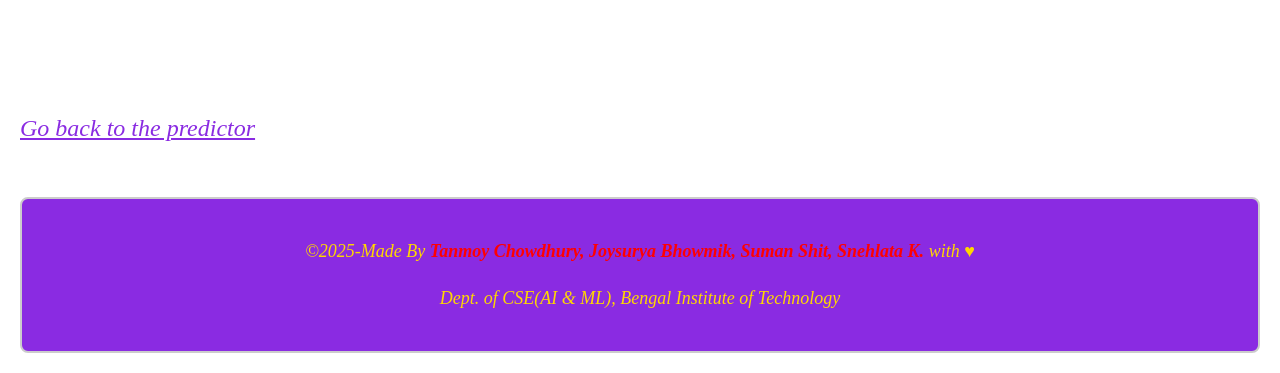
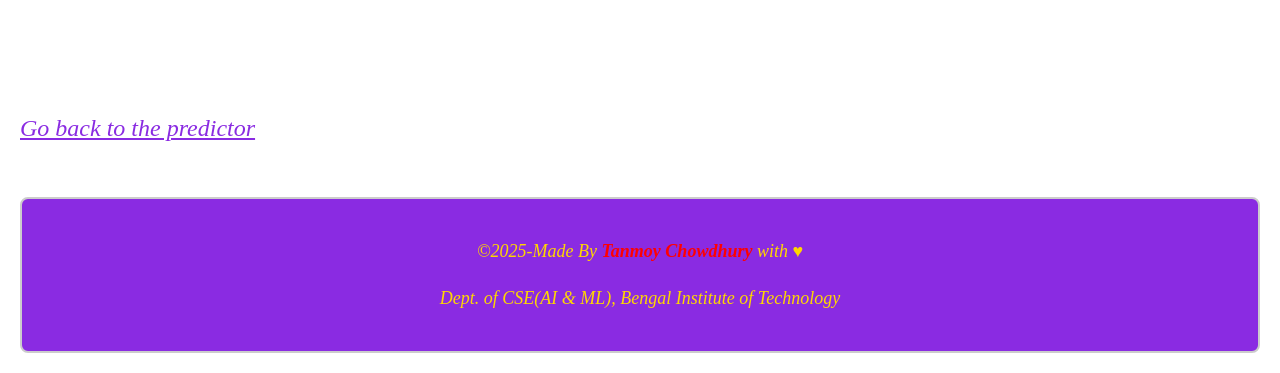
Before and after one commit to oncogenetanmoy/flight-price-predictor, a Flask app: template templates/results.html in a window 1280 px wide. Shown: the part 1450-1823 px from the top of the page. Run offline with Flask 3, Linux system fonts and the light colour scheme; the template is opened without the code that fills it, so the values that code supplies are empty; some web fonts are replaced.

Commit message:
Update results.html

```diff
--- a/templates/results.html
+++ b/templates/results.html
@@ -136,7 +136,7 @@
     <a href="/">Go back to the predictor</a>
 
     <div class="team-info">
-        <p>©2025-Made By <span class="neon-green">Tanmoy Chowdhury, Joysurya Bhowmik, Suman Shit, Snehlata K.</span> with &hearts;</p>
+        <p>©2025-Made By <span class="neon-green">Tanmoy Chowdhury</span> with &hearts;</p>
         <p>Dept. of CSE(AI & ML), Bengal Institute of Technology</p>
     </div>
 
```
